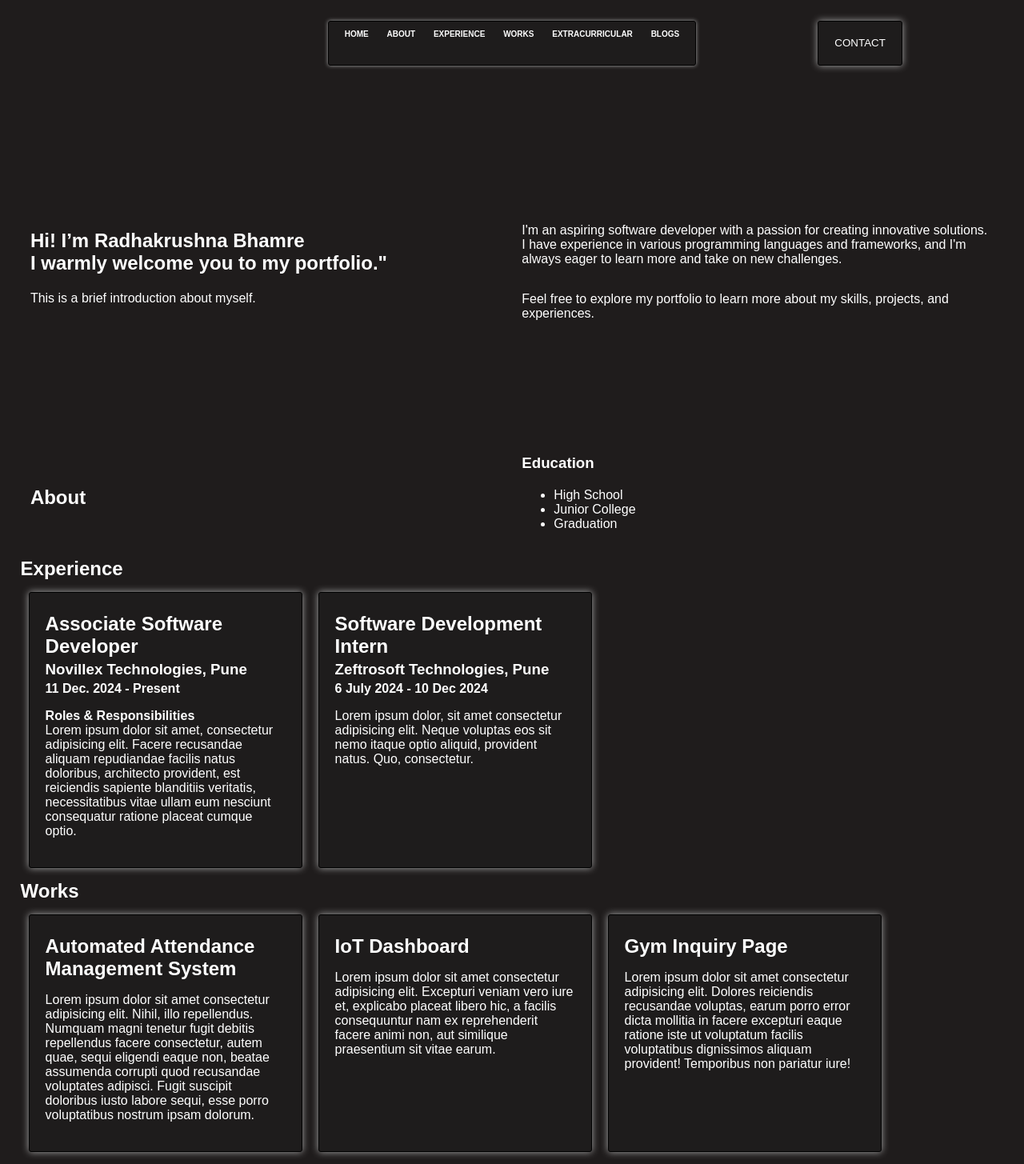
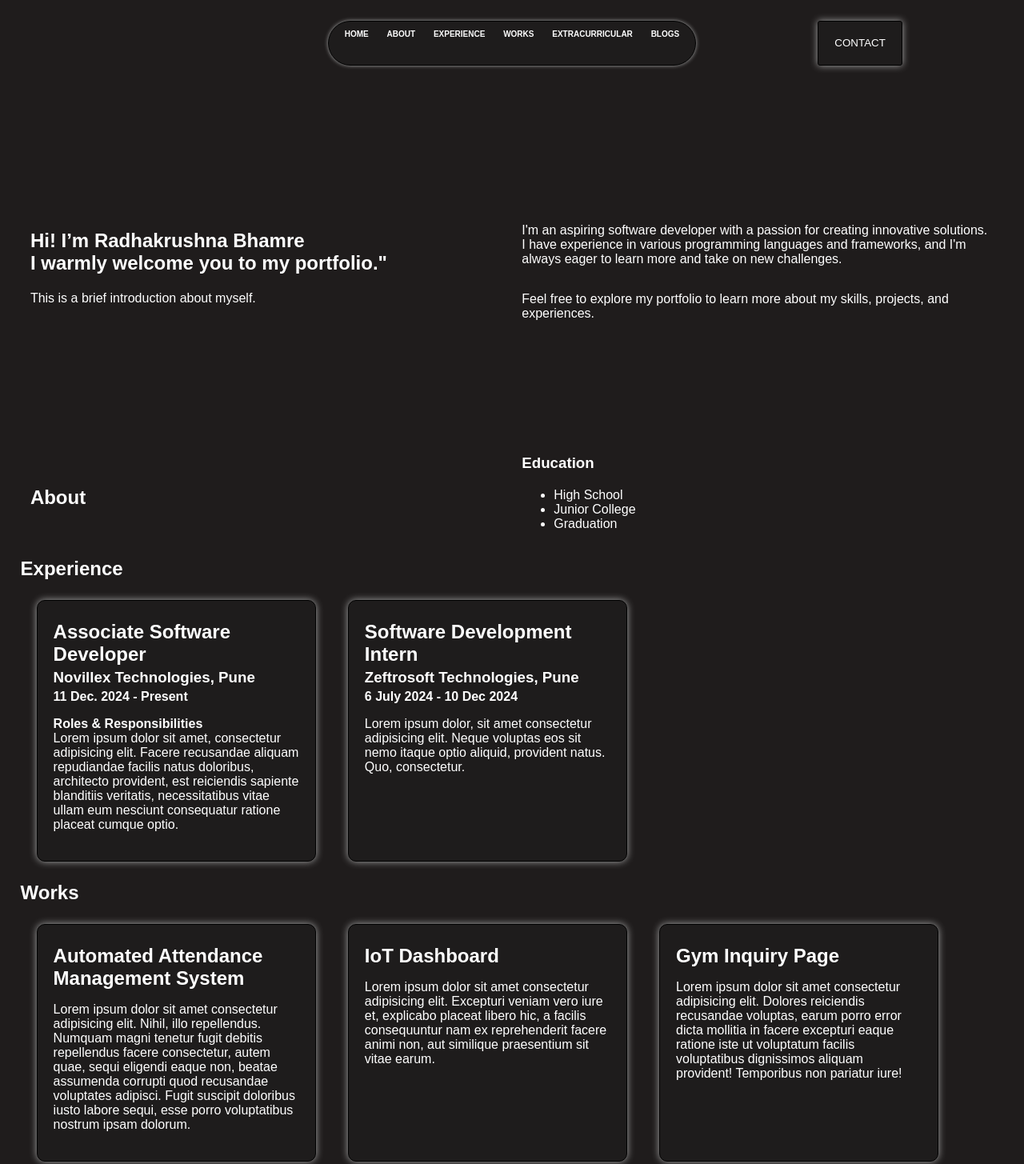
Before and after one commit to radhe1115/portfolio, a plain HTML site: page index.html in a window 1280 px wide. Shown: the top 1455 px of the page at 80% size. Drawn offline with Linux system fonts and the light colour scheme.

Commit message:
Changed Border

```diff
--- a/assets/css/stylesheet.css
+++ b/assets/css/stylesheet.css
@@ -61,14 +61,14 @@ main {
   display: flex;
   justify-content: center;
   text-transform: uppercase;
-  font-weight: bold;
+  font-weight: 700;
   font-family: Netflix Sans, sans-serif;
   font-size: 10px;
   cursor: pointer;
 }
 .header #middle {
   border: 1px solid black;
-  border-radius: calc(0.25rem - 0.0625rem);
+  border-radius: 40px;
   background-color: rgb(30, 28, 28);
   box-shadow: 0px 0px 5px rgb(169, 169, 169);
 }
@@ -120,12 +120,12 @@ main {
 }
 .cards div {
   border: 1px solid black;
-  border-radius: calc(0.25rem - 0.0625rem);
+  border-radius: 10px;
   background-color: rgb(30, 28, 28);
   box-shadow: 0px 0px 10px rgb(169, 169, 169);
   padding: 20px;
-  margin: 10px;
-  width: 300px;
+  margin: 20px;
+  width: 25%;
 }
 h1 {
   margin: 0.2em 0;
```
